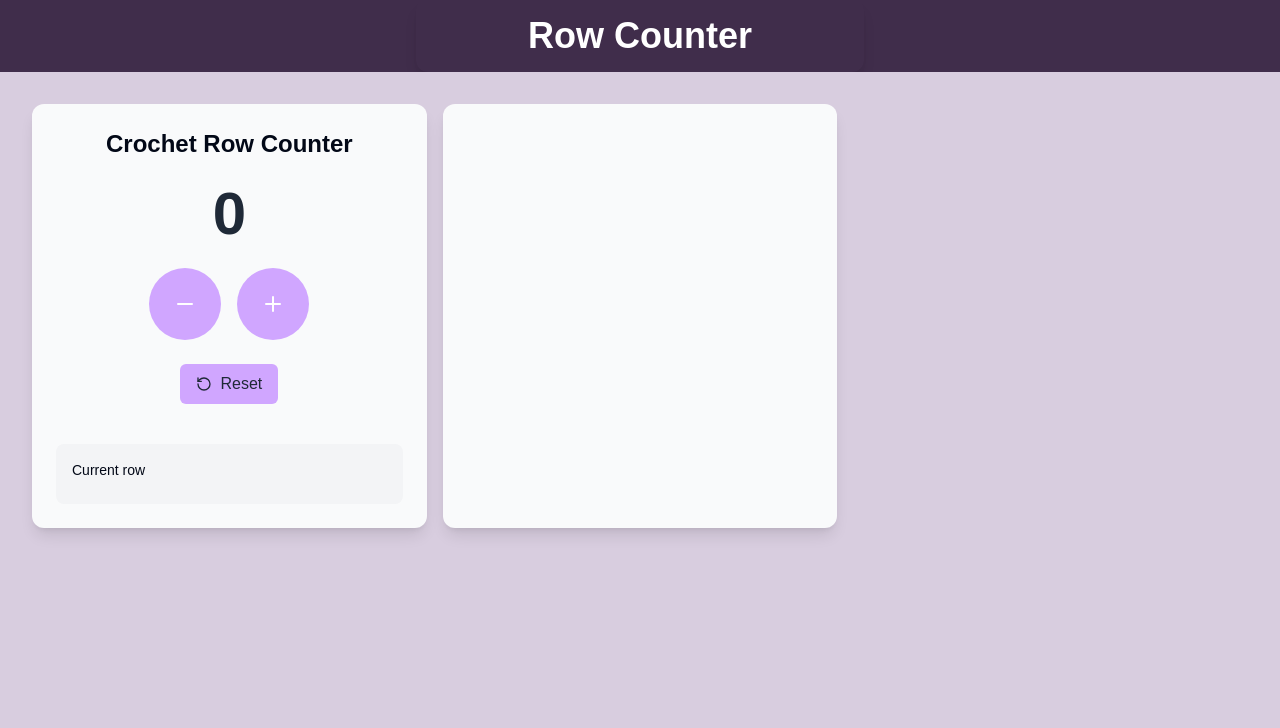
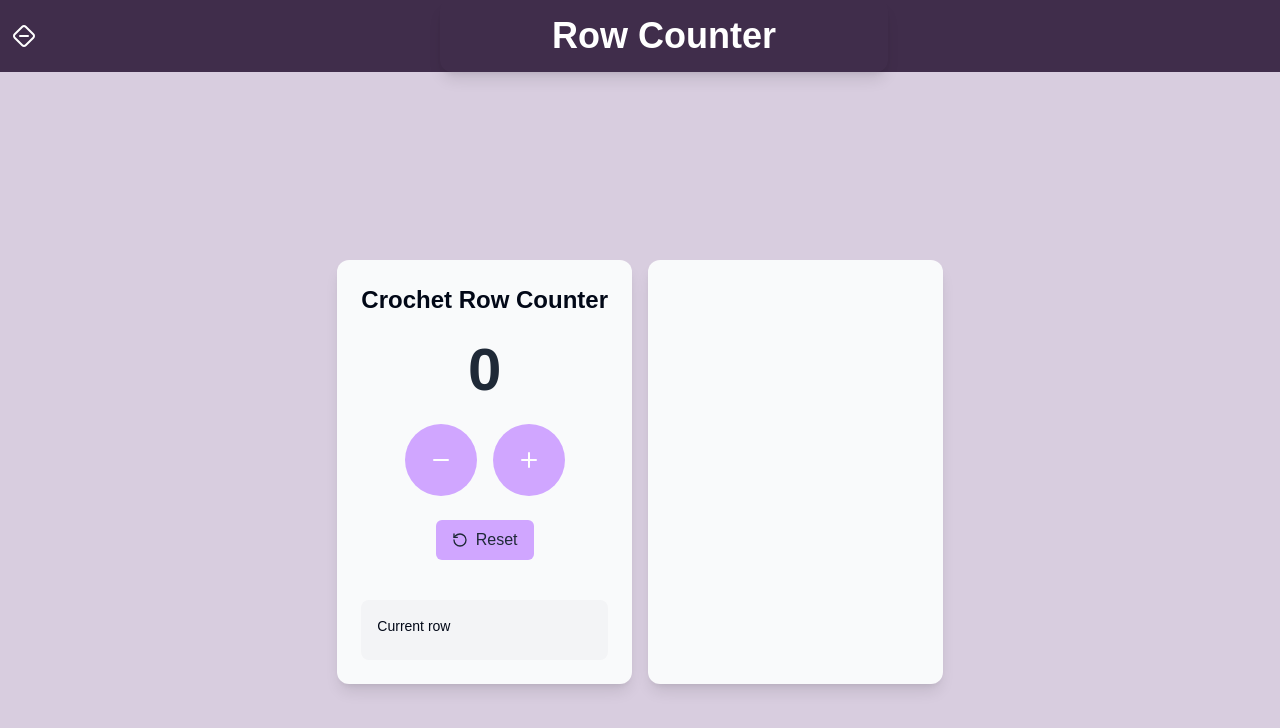
Before and after one commit to Eveft03/Row-Counter, a Next.js app: page / in a window 1280 px wide. Shown: the top 728 px of the page. Built offline with nearby package versions, Linux system fonts and the light colour scheme.

Commit message:
update layout structure in Home component, enhance Header with new icon, and add Navbar component

```diff
--- a/src/app/page.tsx
+++ b/src/app/page.tsx
@@ -4,9 +4,9 @@ import { Steps } from "@/components/patternSteps";
 
 export default function Home() {
   return (
-    <main className="min-h-screen bg-mycolor-light-bg p-8 m-0 justify-center">
+    <main className="min-h-screen bg-mycolor-light-bg p-8 m-0 flex items-center justify-center">
 
-      <div className="p-0 m-0 grid grid-cols-3 gap-4">
+      <div className="p-0 m-0 grid grid-cols-2 gap-4">
 
         <Counter />
         <Steps/>
--- a/src/components/header.tsx
+++ b/src/components/header.tsx
@@ -1,17 +1,23 @@
 "use client";
 
-import React, { useState } from "react";
-import { Plus, Minus, RotateCcw } from "lucide-react";
+
+import { Plus, DiamondMinus , RotateCcw } from "lucide-react";
 
 export default function Header() {
   return (
-    <div className=" bg-mycolor-light-display-bg">
-      <header className="w-full max-w-md mx-auto rounded-xl shadow-lg overflow-hidden">
+    <div className=" bg-mycolor-light-display-bg flex flex-row ">
+
+      <button className="p-3">
+            <DiamondMinus size={24} className="text-white" />
+        </button>
+      <header className="w-full max-w-md mx-auto rounded-xl shadow-lg overflow-hidden ">
+
         <div className="flex justify-between items-center p-4">
           <h1 className="text-4xl font-bold text-center text-white flex align-center justify-center rounded-xl w-full">
             Row Counter
           </h1>
         </div>
+
       </header>
     </div>
   );
--- /dev/null
+++ b/src/components/navbar.tsx
@@ -0,0 +1,46 @@
+"use client";
+
+import React, { useState } from "react";
+import {
+  User,
+  SquareAsterisk,
+  CircleHelp,
+  FolderDot,
+  Settings,
+} from "lucide-react";
+
+export default function Navbar() {
+  const [isOpen, setIsOpen] = useState(false);
+
+  const NavItems = [
+    {
+      title: "Sign In",
+      link: "#",
+      icon: <User size={24} />,
+    },
+
+    {
+      title: "Patterns",
+      link: "#",
+      icon: <SquareAsterisk size={24} />,
+    },
+
+    {
+      title: "Projects",
+      link: "#",
+      icon: <FolderDot size={24} />,
+    },
+
+    {
+      title: "Settings",
+      link: "#",
+      icon: <Settings size={24} />,
+    },
+
+    {
+      title: "Help",
+      link: "#",
+      icon: <CircleHelp size={24} />,
+    },
+  ];
+}
```
